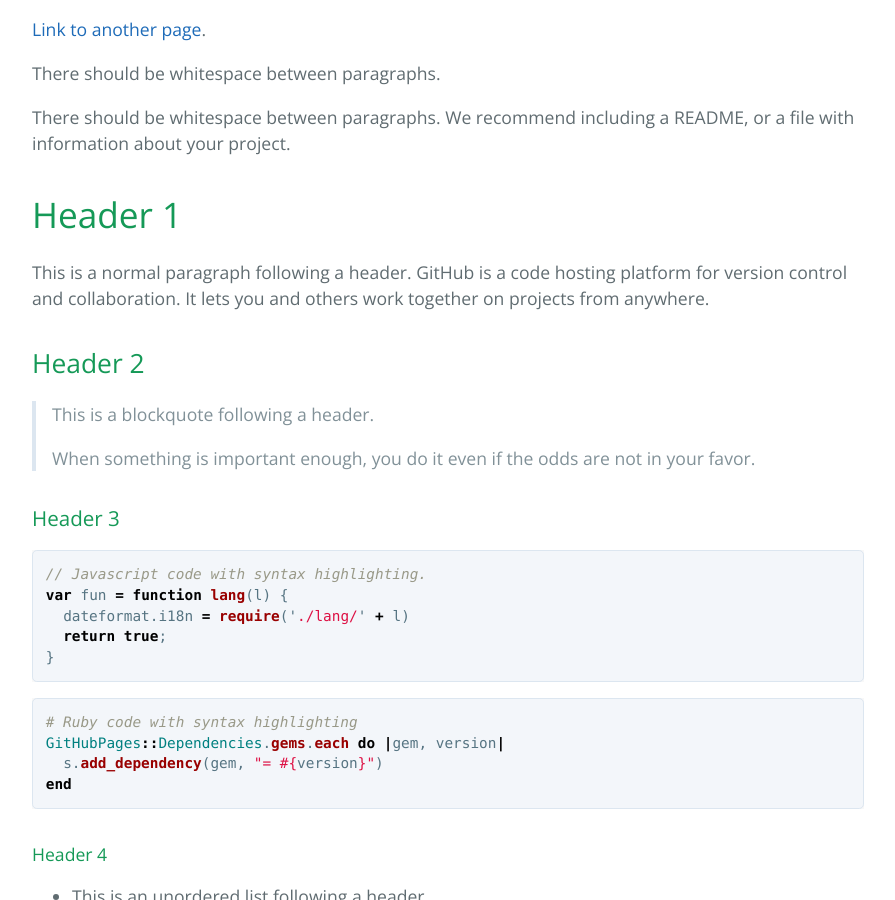
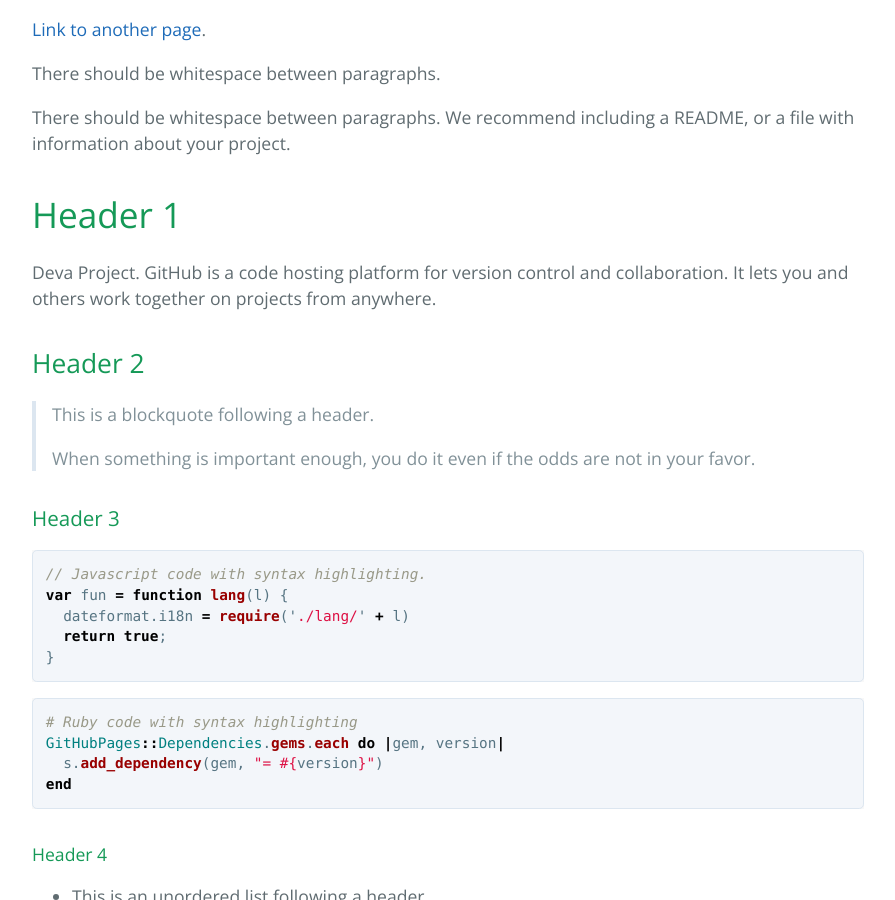
Before and after one commit to devaadmin/test, a Jekyll site: the page built from index.md, in a window 1280 px wide and 900 px high, scrolled down 443 px. Shown: the whole window, without its empty margins (192-1087 px from the left). Built offline with Jekyll 4.4.1, drawn with Linux system fonts in a browser that asks for light colours.

Commit message:
Update index.md

```diff
--- a/index.md
+++ b/index.md
@@ -12,7 +12,7 @@ There should be whitespace between paragraphs. We recommend including a README,
 
 # Header 1
 
-This is a normal paragraph following a header. GitHub is a code hosting platform for version control and collaboration. It lets you and others work together on projects from anywhere.
+Deva Project. GitHub is a code hosting platform for version control and collaboration. It lets you and others work together on projects from anywhere.
 
 ## Header 2
 
```
